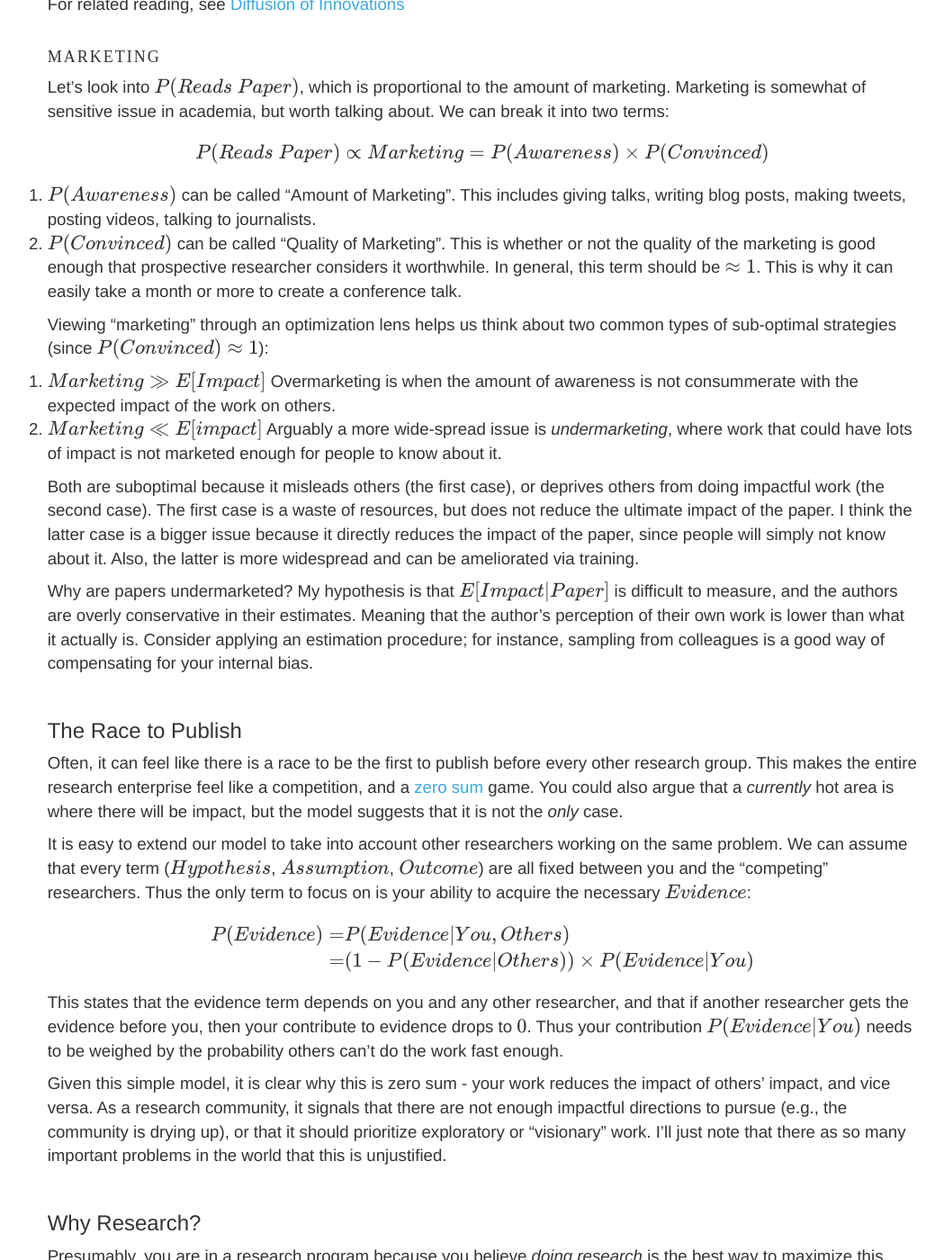
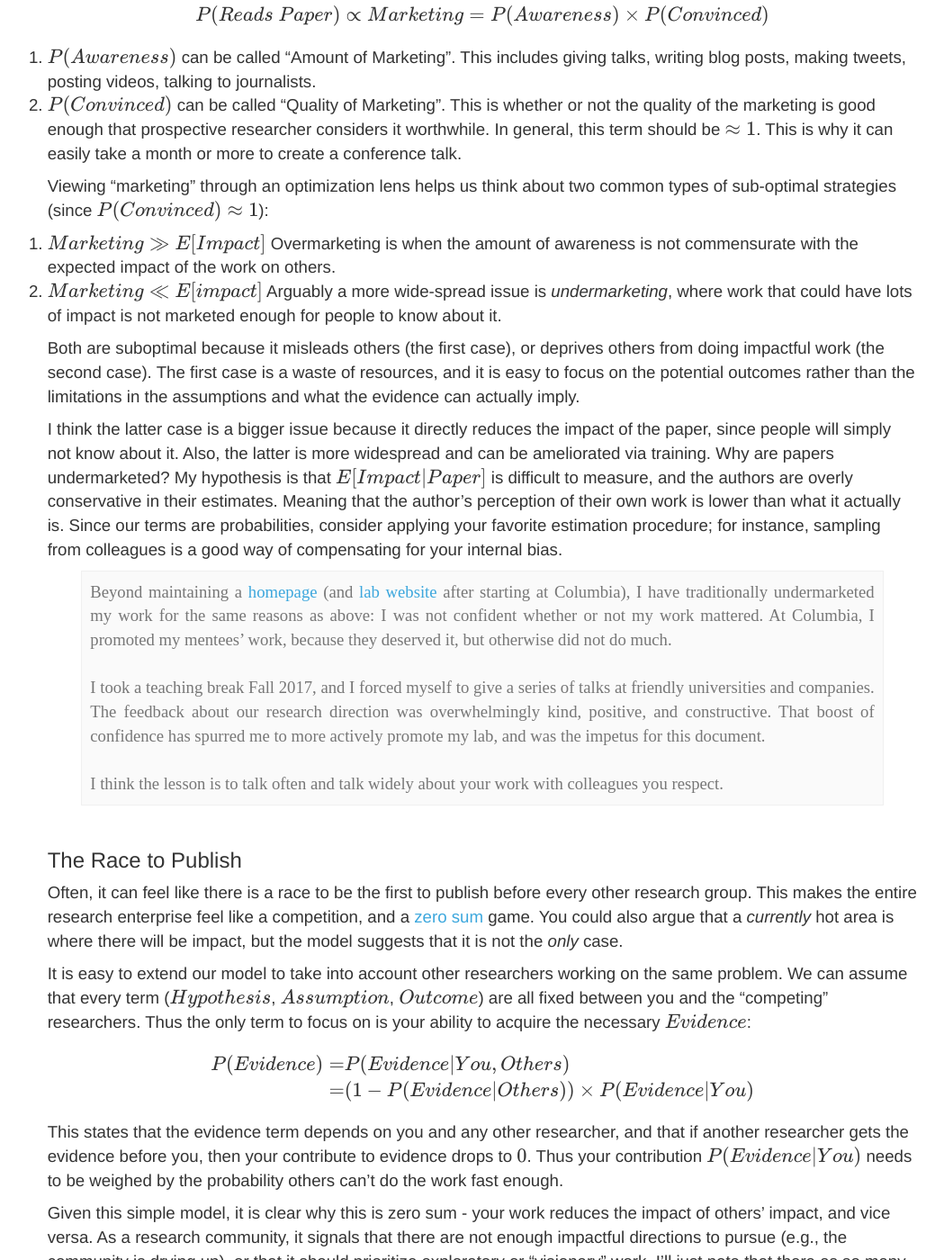
Before and after one commit to researchsetup/researchsetup.github.io, a Jekyll site: the page built from researchmodel.md, in a window 1280 px wide and 1400 px high, scrolled down 9413 px. Shown: the whole window at 90% size, without its empty margins (104-1153 px from the left). Built offline with Jekyll 4.4.1, drawn with Linux system fonts in a browser that asks for light colours; some web fonts are replaced; formulas are drawn with MathJax 3; our own code applies the rules of GitHub Pages for plain Markdown files; some of the changed text lies outside the part shown.

Commit message:
lazy commit msg

```diff
--- a/researchmodel.md
+++ b/researchmodel.md
@@ -45,13 +44,13 @@
 There is also a lot of advice floating around -- where does this advice come from?  Is there a model from which most advice emanates?
 How can one systematically reason about the process?
 
-Can we decompose research and view it as an optimization problem?  By doing so, can it help us systematically think about how we conduct research?  Can popular advice be viewed as partial mechanisms towards solving this optimization problem?
+<!--Can we decompose research and view it as an optimization problem?  By doing so, can it help us systematically think about how we conduct research?  Can popular advice be viewed as partial mechanisms towards solving this optimization problem?-->
 
 
-This document proposes _one possible_ decomposition based on probabilistic modeling, and uses it as a framing device to comment on research and ideas.
-Remember that it is just one example of systematically modeling and thinking about this topic, and my hope is that it encourages you to reflect on how you can model and think about your own research.  The model is a tool, not an end in of itself.
+This document proposes _one possible_ way to decompose research ideas into a simple model, and uses it as a framing device to comment on research and ideas.  Its purpose is to show this decomposition process as a tool.  Other than [the model](#model), you can read the sections in any order.
 
-"This is freaking long!"  It is, but other than [the model](#model), the rest are examples that you can read in _any order_!
+<!--Remember that it is just one example of systematically modeling and thinking about this topic, and my hope is that it encourages you to reflect on how you can model and think about your own research.  The model is a tool, not an end in of itself.-->
+
 
 <style> .small { font-size: 10pt; }</style>
 {:.small}
@@ -84,11 +83,11 @@
 
 Let's start by considering the notion of $Impact$ for a unit of research, meaning the amount that the world changes if a given unit of research is performed.    This is a deliberately vague notion, because $Impact$ is based on your own value system and what you consider important.  This could be happiness, or money, or changing how people think, or [anything else](https://acawiki.org/The_Many_Meanings_of_Research_Utilization).
 
-For simplicity, let's assume a paper is the unit of research, and we would like to estimate its Impact.  To do so, let's see how it relates to impact, and break down what it takes to produce a paper (unit of research).
+We will quantify it as the sum of all possible outcomes, described below.  Further, for simplicity, let's assume a paper is the unit of research, and we would like to estimate its affect on Impact.
 
 #### Outcomes
 
-We can imagine a possible outcome $o$, which could represent a product, another project, social change; its value could measure profits, social equality, happiness, etc.  Producing a paper changes how likely a given outcome will happen.  In marketing, this is called _lift_, which means how much a treatment (producing the paper) differs from the control.  In our case, we simplify the control to be not accounting for the paper at all:
+We can imagine a possible outcome $o$, which could represent a product, another project, social change; its value could measure profits, social equality, happiness, etc.   Producing a paper changes how likely a given outcome will happen.  In marketing, this is called _lift_, which means how much a treatment (producing the paper) differs from the control.  In our case, we simplify the control to be not accounting for the paper at all:
 
 $$P(o | paper) - P(o)$$
 
@@ -232,7 +231,7 @@
 
 The threshold $\tau$ is ill defined, but generally "higher-tier" venues have a higher threshold than lower tier venues.  Since it is ill-defined, a common reason to reject a paper is that the paper lacks "originality" or the "contribution is too small".  This can be because the $Outcomes$ are not clearly spelled out, or the connection between the paper's ideas and the outcomes are unclear ($P(o\|Paper) = ?$)
 
-This is where it's important to stop yourself from viewing the submission from an adversarial perspective!  If you could imagine positive outcomes that fall out from the paper, _even if the authors missed them_, then the paper could be worth accepting!  Recall from above that ideas are to be nutured by the PhD process _and the research community_.
+This is where it's important to stop yourself from viewing the submission from an adversarial perspective!  If you could imagine positive outcomes that fall out from the paper, _even if the authors missed them_, then the paper could be worth accepting!  Recall from above that ideas are to be nutured by the PhD process _and the research community_.  Otherwise, we risk holding our field back.
 
 #### <a name="threepapers"></a>3 Types of Papers
 
@@ -331,12 +330,17 @@
 
 Viewing "marketing" through an optimization lens helps us think about two common types of sub-optimal strategies (since $P(Convinced)\approx1$):
 
-1. $Marketing\gg E[Impact]$  Overmarketing is when the amount of awareness is not consummerate with the expected impact of the work on others.
+1. $Marketing\gg E[Impact]$  Overmarketing is when the amount of awareness is not commensurate with the expected impact of the work on others.
 1. $Marketing\ll E[impact]$ Arguably a more wide-spread issue is _undermarketing_, where work that could have lots of impact is not marketed enough for people to know about it.
 
-Both are suboptimal because it misleads others  (the first case), or deprives others from doing impactful work (the second case).  The first case is a waste of resources, but does not reduce the ultimate impact of the paper.  I think the latter case is a bigger issue because it directly reduces the impact of the paper, since people will simply not know about it.  Also, the latter is more widespread and can be ameliorated via training.
+Both are suboptimal because it misleads others  (the first case), or deprives others from doing impactful work (the second case).  The first case is a waste of resources, and it is easy to focus on the potential outcomes rather than the limitations in the assumptions and what the evidence can actually imply.
 
-Why are papers undermarketed?  My hypothesis is that $E[Impact\|Paper]$ is difficult to measure, and the authors are overly conservative in their estimates.  Meaning that the author's perception of their own work is lower than what it actually is.   Consider applying an estimation procedure; for instance, sampling from colleagues is a good way of compensating for your internal bias.
+I think the latter case is a bigger issue because it directly reduces the impact of the paper, since people will simply not know about it.  Also, the latter is more widespread and can be ameliorated via training.  Why are papers undermarketed?  My hypothesis is that $E[Impact\|Paper]$ is difficult to measure, and the authors are overly conservative in their estimates.  Meaning that the author's perception of their own work is lower than what it actually is.   Since our terms are probabilities, consider applying your favorite estimation procedure; for instance, sampling from colleagues is a good way of compensating for your internal bias.
+
+{:.example}
+Beyond maintaining a [homepage](http://www.eugenewu.net) (and [lab website](https://cudbg.github.io/lab) after starting at Columbia), I have traditionally undermarketed my work for the same reasons as above: I was not confident whether or not my work mattered.   At Columbia, I promoted my mentees' work, because they deserved it, but otherwise did not do much.    <br/>
+I took a teaching break Fall 2017, and I forced myself to give a series of talks at friendly universities and companies.  The feedback about our research direction was overwhelmingly kind, positive, and constructive.    That boost of confidence has spurred me to more actively promote my lab, and was the impetus for this document.<br/>
+I think the lesson is to talk often and talk widely about your work with colleagues you respect.
 
 
 
@@ -390,6 +394,7 @@
 
 
 
+<!--
 ### <a name="assprof"></a>The Assistant Professorship
 
 Above, I asserted that a PhD is a certificate, meaning that you are able to execute on a research problem correctly, and can hopefully mentor others to do the same.   Using the model, a narrow way to view the assistant professorship is a selection process that gives you time to show that you can select a set of papers $\mathbb{P}$ to publish such that it is above some threshold $\tau$ decided by your letter writers:
@@ -397,16 +402,15 @@
 $$\left(\sum_{paper \in \mathbb{P}} E[Impact | paper]\right) > \tau$$
 
 Check back with me in a couple years to see if this panned out.
+-->
 
 
 ### <a name="thecrowd"></a>Following the Crowd
 
-Following the crowd means that the $Assumption\approx 1$.  If this is the case, it usually means that many researchers are all aware of the problems to solve, and the desirable outcomes.
-
-In this setting, one hopes that your ability to collect $Evidence$ far exceeds others', so that you can out-execute others.
+Following the crowd means that the $Assumption\approx 1$.  If this is the case, it usually means that many researchers are all aware of the problems to solve, and the desirable outcomes.   If this is a rich, unexplored area, then there is no end to the diversity of impactful problems to work on in the area and it is a wonderful opportunity.  However, if it is a relatively narrow area that everyone has been working on, then one hopes that your ability to collect $Evidence$ far exceeds others'.
 
 {:.example}
-It is PhD admissions season and seemingly every applicant wants to do deep learning.  Why?  Because it's in the news (heavily marketed) and sounds exciting (the set of outcomes is perceived to be high). But if faculty are looking for candidates to help them maximize $Impact$, then how can you, as the PhD candidate, signal that you will be the maximizer? Can you show superior evidence gathering?  Or experiment design?  Or Vision and Idea generation?
+During the 2018 PhD admissions season, seemingly every applicant wants to do deep learning.  Why?  Because it's in the news (heavily marketed) and sounds exciting (the set of outcomes is perceived to be high).   But if faculty are looking for candidates to help them maximize $Impact$, then how can you, as the applicant, signal that you will be the maximizer? Can you show superior evidence gathering?  Or experiment design?  Or Vision and Idea generation?
 
 ### <a name="hammer"></a>Hammers Without Nails
 
```
Also changed, not shown: other parts of researchmodel.md (+0 -1 lines).
